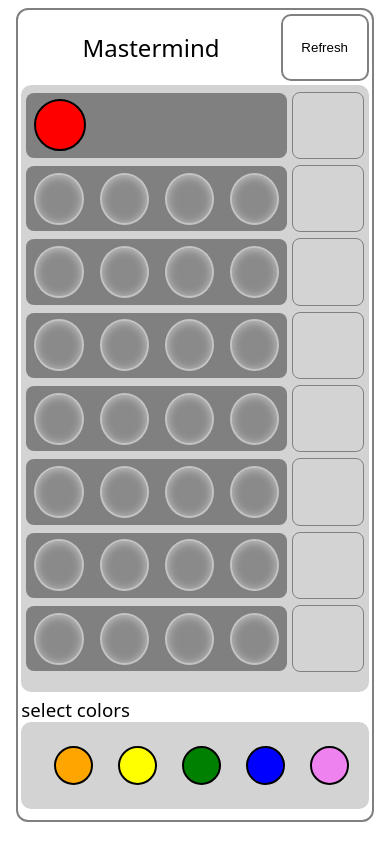
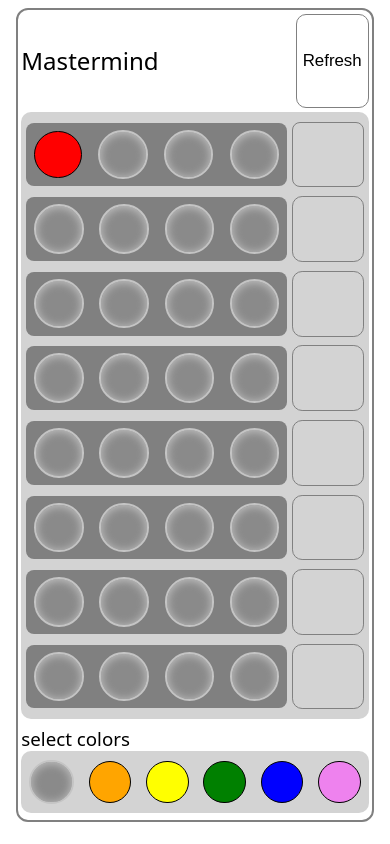
Before and after one commit to sbyardnss/vue-codeBreaker, a Vue app: page / in a window 390 px wide. Both pictures are taken after a click on the item 52 px from the left and 765 px from the top of the page. Built offline with nearby package versions, Linux system fonts and the light colour scheme.

Commit message:
adjusted sizing of components to be fully responsive

```diff
--- a/src/assets/color-nodes.css
+++ b/src/assets/color-nodes.css
@@ -1,7 +1,7 @@
 .redCircle {
   height: 3em;
   width: 3em;
-  border: 2px solid black;
+  border: .125em solid black;
   border-radius: 50%;
   background-color: red;
   margin: 0 .5em;
@@ -10,7 +10,7 @@
 .orangeCircle {
   height: 3em;
   width: 3em;
-  border: 2px solid black;
+  border: .125em solid black;
   border-radius: 50%;
   background-color: orange;
   margin: 0 .5em;
@@ -19,7 +19,7 @@
 .yellowCircle {
   height: 3em;
   width: 3em;
-  border: 2px solid black;
+  border: .125em solid black;
   border-radius: 50%;
   background-color: yellow;
   margin: 0 .5em;
@@ -28,7 +28,7 @@
 .greenCircle {
   height: 3em;
   width: 3em;
-  border: 2px solid black;
+  border: .125em solid black;
   border-radius: 50%;
   background-color: green;
   margin: 0 .5em;
@@ -37,7 +37,7 @@
 .blueCircle {
   height: 3em;
   width: 3em;
-  border: 2px solid black;
+  border: .125em solid black;
   border-radius: 50%;
   background-color: blue;
   margin: 0 .5em;
@@ -46,7 +46,7 @@
 .indigoCircle {
   height: 3em;
   width: 3em;
-  border: 2px solid black;
+  border: .125em solid black;
   border-radius: 50%;
   background-color: indigo;
   margin: 0 .5em;
@@ -55,8 +55,19 @@
 .violetCircle {
   height: 3em;
   width: 3em;
-  border: 2px solid black;
+  border: .125em solid black;
   border-radius: 50%;
   background-color: violet;
   margin: 0 .5em;
 }
+
+.blankCircle {
+  height: 3em;
+  width: 3em;
+  border: 2px solid rgb(196, 196, 196);
+  border-radius: 50%;
+  background-color: rgb(138, 138, 138);
+  margin: 0 .5em;
+  box-shadow: rgb(196, 196, 196) 0 1px 10px inset;
+
+}
--- a/src/components/AccuracyCount.vue
+++ b/src/components/AccuracyCount.vue
@@ -50,9 +50,9 @@ export default {
 </script>
 <template>
     <div :id="$style.accuracyFlex" v-if="attempt.length === 4">
-        <span v-for="n in accuracyCounts.correctPlaceAndColorCount" :class="$style.correctPlaceAndColor"></span>
-        <span v-for="n in accuracyCounts.correctColorOnlyCount" :class="$style.correctColorOnly"></span>
-        <span v-for="n in accuracyCounts.entirelyIncorrect" :class="$style.incorrect"></span>
+        <span :key="'correct'+ n" v-for="n in accuracyCounts.correctPlaceAndColorCount" :class="$style.correctPlaceAndColor"></span>
+        <span :key="'partial'+ n" v-for="n in accuracyCounts.correctColorOnlyCount" :class="$style.correctColorOnly"></span>
+        <span :key="'incorrect'+ n" v-for="n in accuracyCounts.entirelyIncorrect" :class="$style.incorrect"></span>
     </div>
 </template>
 <style module>
--- a/src/components/Attempts.vue
+++ b/src/components/Attempts.vue
@@ -36,7 +36,7 @@ export default {
             <ul :class="$style['attemptList']">
                 <li :key="list.indexOf(color)" v-for="color in list" :class="[getClass(color)]" @click="emitRemoveColor(color)"></li>
                 <!-- eslint-disable-next-line -->
-                <li v-if="list.length < 4" v-for="n in 4 - list.length" :key="'blank--' + n" :class="$style.blankCircle"></li>
+                <li v-if="list.length < 4" v-for="n in 4 - list.length" :key="'blank--' + n" class="blankCircle"></li>
             </ul>
             <div :id="$style.accuracyContainer">
                 <AccuracyCountVue :attempt="list" :correctCode="correctCodeForReference" />
@@ -58,15 +58,16 @@ export default {
     display: flex;
     flex-direction: column;
     align-items: center;
+    justify-content: space-evenly;
 }
 
 #attemptListWithAccuracy {
     display: flex;
     width: 100%;
-    height: 10.75%;
+    height: 10.5%;
     justify-content: space-evenly;
     align-items: center;
-    margin-top: .5em;
+    /* margin-top: 3.25%; */
 }
 
 .attemptList {
@@ -79,6 +80,7 @@ export default {
     padding: 0;
     width: 75%;
     height: 100%;
+    font-size: 1.8vh;
 
 }
 
@@ -89,78 +91,8 @@ export default {
     background-color: lightgray;
     border-radius: 8px;
     justify-self: flex-end;
+    font-size: 1.8vh;
+
 }
 
-/* .redCircle {
-    height: 3em;
-    width: 3em;
-    border: 2px solid black;
-    border-radius: 50%;
-    background-color: red;
-    margin: 0 .5em;
-}
-
-.orangeCircle {
-    height: 3em;
-    width: 3em;
-    border: 2px solid black;
-    border-radius: 50%;
-    background-color: orange;
-    margin: 0 .5em;
-}
-
-.yellowCircle {
-    height: 3em;
-    width: 3em;
-    border: 2px solid black;
-    border-radius: 50%;
-    background-color: yellow;
-    margin: 0 .5em;
-}
-
-.greenCircle {
-    height: 3em;
-    width: 3em;
-    border: 2px solid black;
-    border-radius: 50%;
-    background-color: green;
-    margin: 0 .5em;
-}
-
-.blueCircle {
-    height: 3em;
-    width: 3em;
-    border: 2px solid black;
-    border-radius: 50%;
-    background-color: blue;
-    margin: 0 .5em;
-}
-
-.indigoCircle {
-    height: 3em;
-    width: 3em;
-    border: 2px solid black;
-    border-radius: 50%;
-    background-color: indigo;
-    margin: 0 .5em;
-}
-
-.violetCircle {
-    height: 3em;
-    width: 3em;
-    border: 2px solid black;
-    border-radius: 50%;
-    background-color: violet;
-    margin: 0 .5em;
-}
-
-.blankCircle {
-    height: 3em;
-    width: 3em;
-    border: 2px solid rgb(196, 196, 196);
-    border-radius: 50%;
-    background-color: rgb(138, 138, 138);
-    margin: 0 .5em;
-    box-shadow: rgb(196, 196, 196) 0 1px 10px inset;
-} */
 </style>
--- a/src/components/BlankAttempt.vue
+++ b/src/components/BlankAttempt.vue
@@ -5,7 +5,7 @@ export default {
 </script>
 <template>
         <ul :class="$style['attemptList']">
-            <li v-for="n in 4" :class="$style['blankCircle']"></li>
+            <li :key="'blank' + n" v-for="n in 4" :class="$style['blankCircle']"></li>
         </ul>
         <div :id="$style.accuracyContainer">
         </div>
@@ -30,6 +30,7 @@ export default {
     padding: 0;
     width: 75%;
     height: 100%;
+    font-size: 1.8vh;
 
 }
 
@@ -38,7 +39,7 @@ export default {
     height: 100%;
     border: 1px solid gray;
     background-color: lightgray;
-    border-radius: 8px;
+    border-radius: 1.2vh;
     justify-self: flex-end;
 }
 
--- a/src/components/CodeInput.vue
+++ b/src/components/CodeInput.vue
@@ -34,14 +34,14 @@ export default {
     flex-direction: column;
     /* justify-content: space-evenly; */
     width: 98%;
-    height: 25%;
-    margin-bottom: .25em;
-
+    height: 15%;
+    margin-bottom: 2%;
+    /* font-size: 1.9vh; */
 }
 
 .header {
     /* height: 20%; */
-    margin: .25em 0 0 0;
+    margin: 2% 0 0 0;
 }
 
 #choicesContainer {
@@ -56,84 +56,10 @@ export default {
     padding: 0;
     margin: 0;
     width: 100%;
-    font-size: 3vw;
+    font-size: 1.6vh;
     /* height: 3em; */
     /* height: 100%; */
     /* max-height: 80px; */
 }
 
-/* .redCircle {
-    height: 70%;
-    width: 12.5%;
-    border: 2px solid black;
-    border-radius: 50%;
-    background-color: red;
-    margin: 0 .25em;
-}
-
-.orangeCircle {
-    height: 70%;
-    width: 12.5%;
-    border: 2px solid black;
-    border-radius: 50%;
-    background-color: orange;
-    margin: 0 .25em;
-}
-
-.yellowCircle {
-    height: 70%;
-    width: 12.5%;
-    border: 2px solid black;
-    border-radius: 50%;
-    background-color: yellow;
-    margin: 0 .25em;
-}
-
-.greenCircle {
-    height: 70%;
-    width: 12.5%;
-    border: 2px solid black;
-    border-radius: 50%;
-    background-color: green;
-    margin: 0 .25em;
-}
-
-.blueCircle {
-    height: 70%;
-    width: 12.5%;
-    border: 2px solid black;
-    border-radius: 50%;
-    background-color: blue;
-    margin: 0 .25em;
-}
-
-.indigoCircle {
-    height: 70%;
-    width: 12.5%;
-    border: 2px solid black;
-    border-radius: 50%;
-    background-color: indigo;
-    margin: 0 .25em;
-}
-
-.violetCircle {
-    height: 70%;
-    width: 12.5%;
-    border: 2px solid black;
-    border-radius: 50%;
-    background-color: violet;
-    margin: 0 .25em;
-}
-
-.blankCircle {
-
-    height: 70%;
-    width: 12.5%;
-    border: 2px solid rgb(196, 196, 196);
-    border-radius: 50%;
-    background-color: rgb(138, 138, 138);
-    margin: 0 .25em;
-    box-shadow: rgb(196, 196, 196) 0 1px 10px inset;
-
-} */
 </style>
--- a/src/components/HeaderBar.vue
+++ b/src/components/HeaderBar.vue
@@ -1,6 +1,5 @@
 <script lang="ts">
 import type { PropType } from 'vue';
-import '@/assets/color-nodes.css'
 
 export default {
     name: "HeaderBar",
@@ -43,36 +42,43 @@ export default {
                 <!-- flip card back -->
                 <div :class="$style['flipCardBack']">
                     <ul :class="$style['correctCodeDisplay']" v-if="codeSolved">
-                        <li :key="color" v-for="(color) in correctCodeForDisplay" :class="$style[getClass(color)]"></li>
+                        <li :key="color" v-for="(color) in correctCodeForDisplay" :class="[getClass(color)]"></li>
                     </ul>
                 </div>
             </div>
         </div>
-        <div :id="$style.refreshButtonContainer">
+        <!-- <div :id="$style.refreshButtonContainer"> -->
             <button :id="$style.refreshButton" @click="handleRefreshClicked()">Refresh</button>
-        </div>
+        <!-- </div> -->
     </section>
 </template>
 <style module>
 #headerContainer {
     display: flex;
     align-items: center;
+    justify-content: space-between;
     /* height: 5em; */
-    height: 10%;
+    height: 15%;
     width: 98%;
     margin: .25em 0;
+    /* border: 1px solid orange; */
+    font-size: 1.9vh;
 }
 
 #flipCardContainer {
-    width: 20em;
+    /* width: 98%;
+    height: 100%; */
+    width: 70%;
     z-index: 10;
 }
 
 #refreshButton {
-    height: 5em;
-    width: 6.6em;
+    height: 100%;
+    /* width: 20%; */
+    text-align: center;
+    font-size: 2vh;
     background-color: white;
-    border: 2px solid gray;
+    border: .1em solid gray;
     border-radius: 10px;
 }
 
@@ -110,13 +116,13 @@ export default {
 .flipCardFront,
 .flipCardBack {
     position: absolute;
-    width: 100%;
+    width: 80%;
     height: 100%;
     -webkit-backface-visibility: hidden;
     /* Safari */
     backface-visibility: hidden;
     display: flex;
-    justify-content: center;
+    /* justify-content: center; */
     align-items: center;
 }
 
@@ -151,67 +157,4 @@ export default {
     font-weight: bold;
     margin-top: 1.25rem;
 }
-
-/* .redCircle {
-    height: 3em;
-    width: 3em;
-    border: 2px solid black;
-    border-radius: 50%;
-    background-color: red;
-    margin: 0 .5em;
-}
-
-.orangeCircle {
-    height: 3em;
-    width: 3em;
-    border: 2px solid black;
-    border-radius: 50%;
-    background-color: orange;
-    margin: 0 .5em;
-}
-
-.yellowCircle {
-    height: 3em;
-    width: 3em;
-    border: 2px solid black;
-    border-radius: 50%;
-    background-color: yellow;
-    margin: 0 .5em;
-}
-
-.greenCircle {
-    height: 3em;
-    width: 3em;
-    border: 2px solid black;
-    border-radius: 50%;
-    background-color: green;
-    margin: 0 .5em;
-}
-
-.blueCircle {
-    height: 3em;
-    width: 3em;
-    border: 2px solid black;
-    border-radius: 50%;
-    background-color: blue;
-    margin: 0 .5em;
-}
-
-.indigoCircle {
-    height: 3em;
-    width: 3em;
-    border: 2px solid black;
-    border-radius: 50%;
-    background-color: indigo;
-    margin: 0 .5em;
-}
-
-.violetCircle {
-    height: 3em;
-    width: 3em;
-    border: 2px solid black;
-    border-radius: 50%;
-    background-color: violet;
-    margin: 0 .5em;
-} */
 </style>
```
